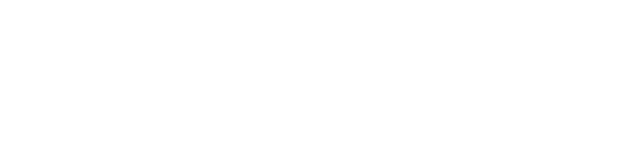
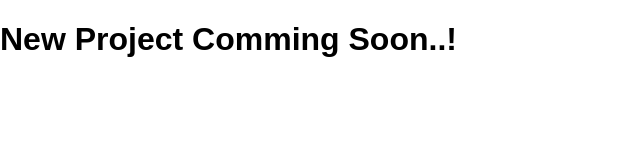
Before and after one commit to Sameera-Lakshan/Starter_Project-Sameera-Lakshan, a website: page build/index.html in a window 1280 px wide. Shown: the whole page, without its empty margins (0-640 px from the left). Drawn offline with Linux system fonts and the light colour scheme.

Commit message:
Added a h1 tag
New Project Comming Soon..!

```diff
--- a/build/index.html
+++ b/build/index.html
@@ -9,6 +9,7 @@
 </head>
 
 <body>
+	<h1>New Project Comming Soon..!</h1>
 
 
 
```
